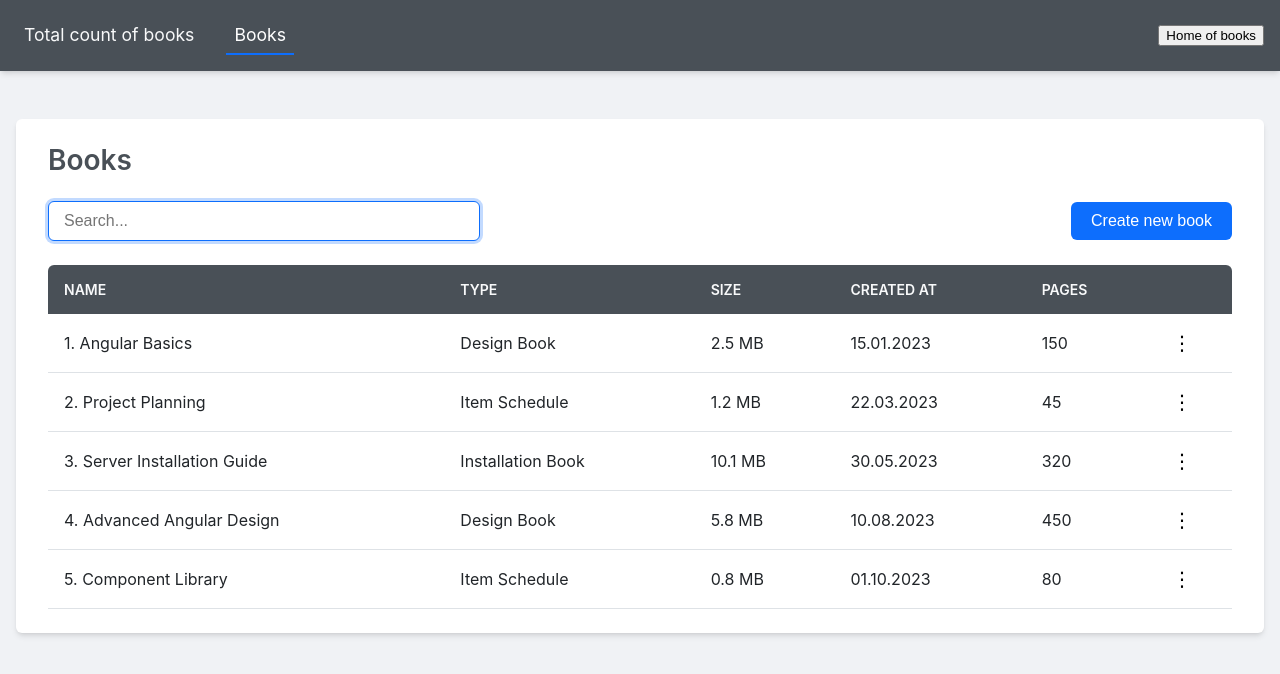
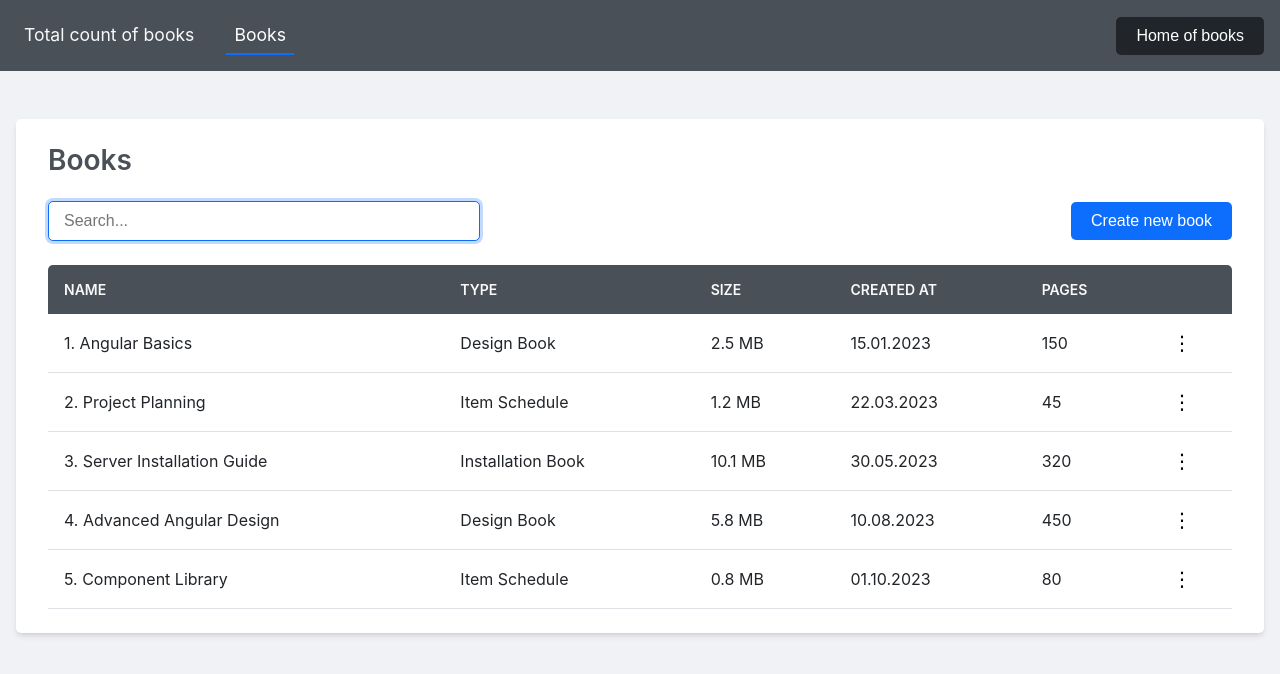
Before and after one commit to Polina-Noskovich/internship-angular-app, an Angular app: page /books in a window 1280 px wide. Shown: the top 674 px of the page. Built offline with nearby package versions, Linux system fonts and the light colour scheme.

Commit message:
feat(ui): Add autofocus directive and improve design

```diff
--- a/src/app/app.html
+++ b/src/app/app.html
@@ -7,7 +7,7 @@
             Books
         </a>
     </nav>
-    <button (click)="navigateToBooks()">Home of books</button>
+    <button class="main-nav-button" (click)="navigateToBooks()">Home of books</button>
 </header>
 
 <main>
--- a/src/app/app.scss
+++ b/src/app/app.scss
@@ -5,7 +5,6 @@
   padding: 1rem;
   background-color: var(--color-dark-header);
   color: var(--color-white);
-  box-shadow: var(--shadow-md);
 }
 
 .main-nav {
@@ -31,6 +30,19 @@
   }
 }
 
+.main-nav-button {
+    padding: 10px 20px;
+    font-size: 1rem;
+    font-weight: 500;
+    color: var(--color-white);
+    background-color: var(--color-text-primary);
+    border: none;
+    border-radius: var(--border-radius);
+    cursor: pointer;
+    transition: background-color 0.2s;
+    white-space: nowrap;
+}
+
 main {
   padding: 1rem;
 }
--- a/src/app/books/books-module.ts
+++ b/src/app/books/books-module.ts
@@ -1,6 +1,5 @@
 import { NgModule } from '@angular/core';
 import { CommonModule } from '@angular/common';
-
 import { BooksRoutingModule } from './books-routing-module';
 import { BooksPageModule } from './books-page/books-page-module';
 
--- a/src/app/books/books-page/books-page-module.ts
+++ b/src/app/books/books-page/books-page-module.ts
@@ -2,10 +2,12 @@ import { NgModule } from '@angular/core';
 import { CommonModule } from '@angular/common';
 import { BooksPage } from './books-page';
 import { BookListModule } from '../book-list/book-list-module';
+import { Autofocus } from '../directives/autofocus';
 
 @NgModule({
   declarations: [
-    BooksPage
+    BooksPage,
+    Autofocus
   ],
   imports: [
     CommonModule,
--- a/src/app/books/books-page/books-page.html
+++ b/src/app/books/books-page/books-page.html
@@ -7,7 +7,7 @@
       type="text"
       placeholder="Search..."
       (keyup.enter)="search(searchInput.value)"
-      autofocus
+      appAutofocus
     />
     <button class="create-button" (click)="createNewBook()">Create new book</button>
   </div>
--- /dev/null
+++ b/src/app/books/directives/autofocus.ts
@@ -0,0 +1,16 @@
+import { Directive, AfterViewInit, ElementRef } from '@angular/core';
+
+@Directive({
+  selector: '[appAutofocus]',
+  standalone: false
+})
+export class Autofocus implements AfterViewInit {
+
+  constructor(private elementRef: ElementRef) { }
+
+  ngAfterViewInit(): void {
+    if(this.elementRef.nativeElement) {
+      this.elementRef.nativeElement.focus();
+    }
+  }
+}
--- a/src/styles.scss
+++ b/src/styles.scss
@@ -11,7 +11,7 @@
   --color-white: #fff;
 
   --shadow-md: 0 4px 6px -1px rgba(0, 0, 0, 0.1), 0 2px 4px -2px rgba(0, 0, 0, 0.1);
-  --border-radius: 6px;
+  --border-radius: 5px;
 }
 
 body {
```
Also changed, not shown: 1 other file (tests, documents, lock files or other folders).
